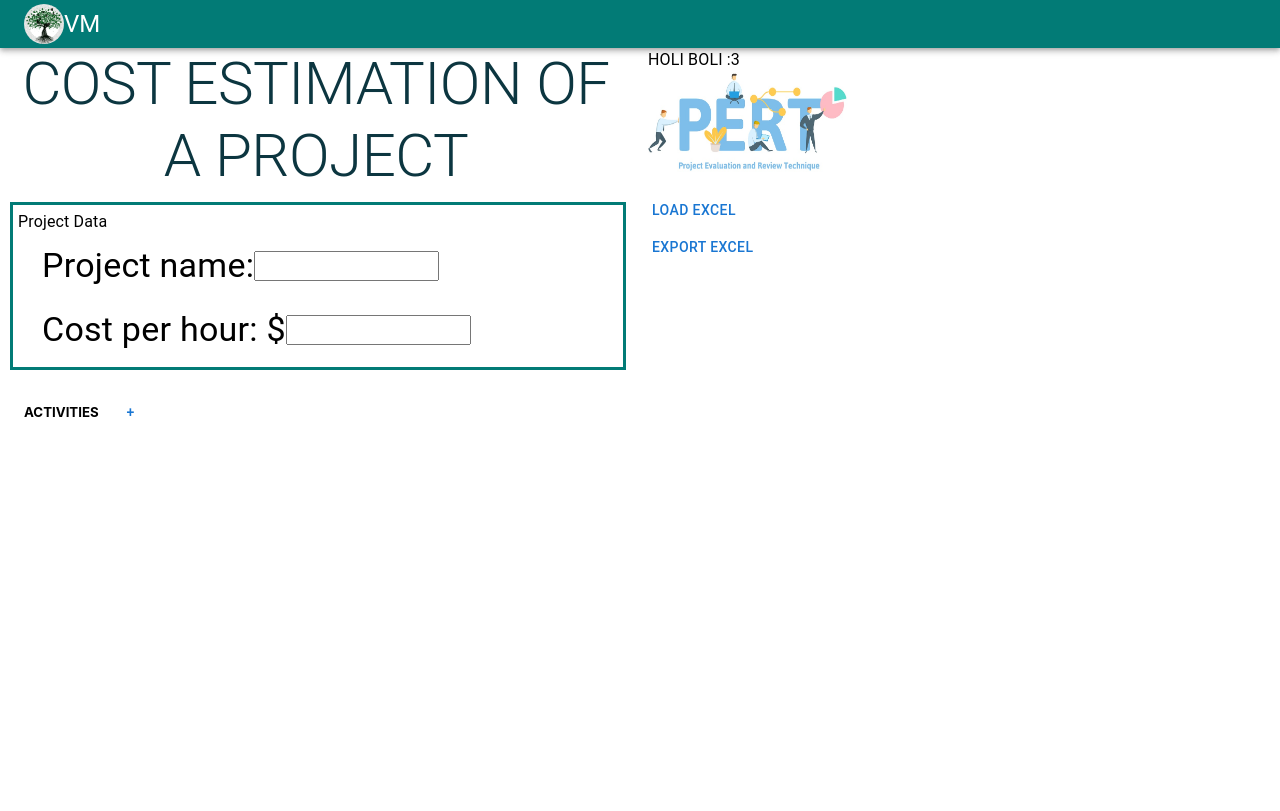
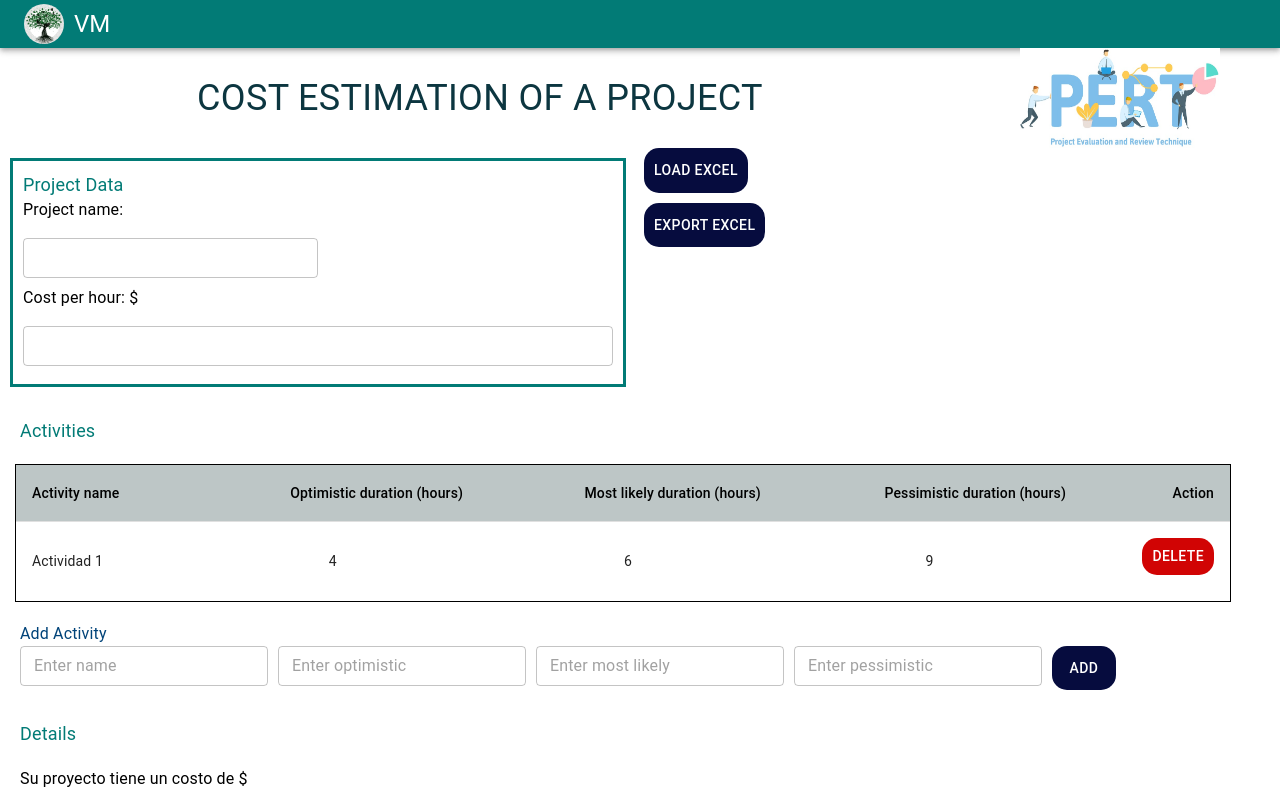
Before and after one commit to violeta-maldonado/pert, a Next.js app: page / in a window 1280 px wide. Built offline with nearby package versions, Linux system fonts and the light colour scheme.

Commit message:
Activies

```diff
--- /dev/null
+++ b/src/components/activities.tsx
@@ -0,0 +1,150 @@
+import { useState } from 'react';
+import {TextField, Box, Button, Typography, styled } from '@mui/material';
+import Table from '@mui/material/Table';
+import TableBody from '@mui/material/TableBody';
+import TableCell, { tableCellClasses } from '@mui/material/TableCell';
+import TableContainer from '@mui/material/TableContainer';
+import TableHead from '@mui/material/TableHead';
+import TableRow from '@mui/material/TableRow';
+import data from "../data.json";
+import { nanoid } from "nanoid";
+
+const StyledTableCell = styled(TableCell)(({ theme }) => ({
+  [`&.${tableCellClasses.head}`]: {
+    backgroundColor: '#BDC6C6',
+    color: '#000000',
+  },
+  [`&.${tableCellClasses.body}`]: {
+    fontSize: 14,
+  },
+}));
+
+const Activities = () => {
+  const [activityData, setActivityData] = useState(data);
+  const [addData, setAddData] = useState({
+    name:'',
+    optimistic:'',
+    mostLikely:'',
+    pessimistic:''
+  });
+  // TextField fuction
+  const handleAddFormChange = async e =>{
+    e.preventDefault();
+    const fieldName = e.target.getAttribute('name');
+    const fieldValue = e.target.value;
+    const newFormData = { ...addData};
+    newFormData[fieldName] = fieldValue;
+
+    setAddData(newFormData);
+  }
+  // Add button fuction
+  const handleFormSubmit = async e =>{
+    e.preventDefault();
+    const newActivity = {
+      name:addData.name,
+      optimistic:addData.optimistic,
+      mostLikely:addData.mostLikely,
+      pessimistic:addData.pessimistic,
+    };
+
+    const newActivitys = [...activityData, newActivity];
+    setActivityData(newActivitys);
+  }
+  // Delete button fuction
+  const handleDeleteClick = (activityName) => {
+    const newActivitys = [...activityData];
+    const index = activityData.findIndex((activity) => activity.name === activityName);
+    newActivitys.splice(index, 1);
+    setActivityData(newActivitys);
+  };
+  return (
+    <div>
+      <div>
+      <Typography color='#027B76' sx={{fontSize:'18px' , margin:'20px'}}>
+        Activities
+      </Typography>
+      </div>
+      <div>
+        <TableContainer sx={{margin:'15px',border: '1px solid #000000' ,maxWidth: '95%'}}>
+          <Table  aria-label="customized table">
+            <TableHead>
+              <TableRow>
+                <StyledTableCell>Activity name</StyledTableCell>
+                <StyledTableCell align="right">Optimistic duration (hours)</StyledTableCell>
+                <StyledTableCell align="right">Most likely duration (hours)</StyledTableCell>
+                <StyledTableCell align="right">Pessimistic duration (hours)</StyledTableCell>
+                <StyledTableCell align="right">Action</StyledTableCell>
+              </TableRow>
+            </TableHead>
+            <TableBody>
+              {activityData.map((activity) => (
+                <TableRow
+                  key={activity.name}
+                  sx={{ '&:last-child td, &:last-child th': { border: 0 } }}
+                  >
+                  <TableCell component="th" scope="row">{activity.name}</TableCell>
+                  <TableCell align="center">{activity.optimistic}</TableCell>
+                  <TableCell align="center">{activity.mostLikely}</TableCell>
+                  <TableCell align="center">{activity.pessimistic}</TableCell>
+                  <TableCell align="right">
+                    <Button
+                      sx={{borderRadius:'15px', paddingLeft:'10px',paddingRight:'10px', marginBottom:'10px',color:'white' , backgroundColor:'#D10404'}}
+                      onClick={() => handleDeleteClick(activity.name)}
+                    >
+                      Delete
+                    </Button>
+                  </TableCell>
+                </TableRow>
+              ))}
+            </TableBody>
+          </Table>
+        </TableContainer>
+      </div>
+      <Box sx={{margin:'20px'}}>
+        <Typography color='#004379' sx={{fontSize: '16px'}}>Add Activity</Typography>
+        <form onSubmit={handleFormSubmit}>
+          <TextField
+            type="text"
+            name="name"
+            size='small'
+            placeholder="Enter name"
+            sx={{paddingRight:'10px'}}
+            onChange={handleAddFormChange}
+          />
+          <TextField
+            type="number"
+            name="optimistic"
+            size='small'
+            placeholder="Enter optimistic"
+            sx={{paddingRight:'10px'}}
+            onChange={handleAddFormChange}
+          />
+          <TextField
+            type="number"
+            name="mostLikely"
+            size='small'
+            placeholder="Enter most likely"
+            sx={{paddingRight:'10px'}}
+            onChange={handleAddFormChange}
+          />
+          <TextField
+            type="number"
+            name="pessimistic"
+            size='small'
+            placeholder="Enter pessimistic"
+            sx={{paddingRight:'10px'}}
+            onChange={handleAddFormChange}
+          />
+          <Button
+            type='submit'
+            sx={{borderRadius:'15px', padding:'10px', marginBottom:'10px',color:'white' , backgroundColor:'#060C3E'}}
+          >
+            Add
+          </Button>
+        </form>
+      </Box>
+    </div>
+  );
+}
+
+export default Activities
--- a/src/components/appBar.tsx
+++ b/src/components/appBar.tsx
@@ -1,6 +1,6 @@
 
 import AppBar from '@mui/material/AppBar';
-import { Avatar, Toolbar, Typography }from '@mui/material';
+import { Avatar, Toolbar, Typography } from '@mui/material';
 
 interface IAppBarM {
   title?: string;
@@ -11,7 +11,7 @@ const AppBarM = (props: IAppBarM) => {
     <AppBar position="static" style={{ background: '#027B76' }}>
       <Toolbar variant="dense">
         <Avatar alt='Remy Sharp' src='/static/arbol.png' />
-                <Typography variant="h5" color="#FFFFFF"  >
+        <Typography variant="h5" color="#FFFFFF" sx={{ paddingLeft: '10px' }}>
           {title}
         </Typography>
       </Toolbar>
--- /dev/null
+++ b/src/components/detail.tsx
@@ -0,0 +1,20 @@
+import { TextField, Toolbar, Button, Typography } from '@mui/material';
+import useProject from 'src/hooks/useProject';
+
+const Detail = () => {
+  const { name, cost } = useProject();
+  console.log('detail');
+  console.log(name);
+  return (
+    <div>
+      <Typography color='#027B76' sx={{fontSize:'18px' , margin:'20px'}}>
+        Details
+      </Typography>
+      <Typography sx={{ fontSize: '16px', margin:'20px' }}>
+        Su proyecto {name} tiene un costo de $ {cost}
+      </Typography>
+    </div>
+  );
+}
+
+export default Detail
--- a/src/components/homeHeader.tsx
+++ b/src/components/homeHeader.tsx
@@ -4,18 +4,17 @@ import { Grid, Toolbar, Typography }from '@mui/material';
 
 const HomeHeader = () => {
     return (
-      <Grid container spacing={2}>
-        <Grid item xs={11} sm={6}>
+      <Grid container spacing={0}>
+        <Grid item xs={6} sm={9} sx={{alignContent: 'center'}}>
           <Typography
             align='center'
             color='#0C3640'
-            variant='h2'
+            sx={{fontSize:'36px'}}
           >
             COST ESTIMATION OF A PROJECT
           </Typography>
         </Grid>
-        <Grid item xs={1} sm={6}>
-          <Typography>HOLI BOLI :3</Typography>
+        <Grid item xs={6} sm={3} sx={{justifyContent:'center', display:'flex'}}>
           <Image
             src={'/static/pert.jpg'}
             width={200}
--- a/src/components/projectData.tsx
+++ b/src/components/projectData.tsx
@@ -1,52 +1,80 @@
-import Grid from '@mui/material/Grid';
-import Box from '@mui/material/Box';
-import Toolbar from '@mui/material/Toolbar';
-import Button from '@mui/material/Button';
-import Typography from '@mui/material/Typography';
+import {Box, TextField, Grid, Button, Typography} from '@mui/material';
+import { useState } from 'react';
+import ProjectContext from 'src/context/ProjectContext';
 
-const ProjectData = () => {
+interface IProjectData {
+  loadE?: Function;
+  exportE?: Function;
+}
+
+const ProjectData = (props: IProjectData) => {
+  const [projectname ,setProjectName] = useState("");
+  const [cost ,setCost] = useState(0);
+  const projectData = {
+    name:projectname,
+    cost:cost,
+  }
+  console.log(projectData)
   return (
+    <ProjectContext.Provider value={projectData}>
       <Grid container spacing={1}>
-      <Grid item xs={6}>
-        <Box sx={{ border: '3px solid #027B76', padding: '5px', margin: '10px' }}>
-          <Typography className='subtitle'>Project Data</Typography>
-          <div>
-            <Toolbar>
-              <Typography variant="h4" padding={0} className='text1' >
+        <Grid item xs={6} sm={6}>
+          <Box sx={{ border: '3px solid #027B76', padding: '10px', margin: '10px' }}>
+            <Typography color='#027B76' sx={{fontSize:'18px' }}>
+              Project Data
+            </Typography>
+            <Grid item xs= {12} sm={6}>
+              <Typography sx={{fontSize:'16px' }}>
                   Project name:
               </Typography>
-              <input
-                id="name"
-                style={{ height: 30 }}
+              <TextField
+                variant="outlined"
+                size='small'
+                margin="normal"
+                required
+                fullWidth
+                id='name'
+                name='Project name'
+                onChange = {(e) => setProjectName(e.target.value)}
               />
-            </Toolbar>
-            <Toolbar>
-              <Typography variant="h4" className='text1' >
+            </Grid>
+            <div>
+              <Typography sx={{fontSize:'16px' }} >
                 Cost per hour:  $
               </Typography>
-              <input
-                id="cost"
-                style={{ height: 30 }}
+              <TextField
+                variant="outlined"
+                size='small'
+                margin="normal"
+                required
+                fullWidth
+                type='number'
+                id='cost'
+                name='cost'
+                onChange = {(e) => {
+                  setCost(parseInt(e.target.value))
+                }}
               />
-            </Toolbar>
             </div>
           </Box>
         </Grid>
-      <Grid item xs={4}>
+        <Grid item xs={4} sm={6} sx={{alignItems:'center'}}>
           <div>
             <Button
-            className='button1'>
+              sx={{borderRadius:'15px', padding:'10px', marginBottom:'10px',color:'white' , backgroundColor:'#060C3E'}}
+              >
               Load EXCEL
             </Button>
           </div>
           <div>
             <Button
-            className='button1'>
+              sx={{borderRadius:'15px', padding:'10px',color:'white' , backgroundColor:'#060C3E'}}>
               Export EXCEL
             </Button>
           </div>
         </Grid>
       </Grid>
+    </ProjectContext.Provider>
   );
 }
 export default ProjectData
--- /dev/null
+++ b/src/context/ProjectContext.tsx
@@ -0,0 +1,8 @@
+import {createContext} from "react"
+
+const ProjectContext = createContext({
+    name: null,
+    cost: null
+});
+
+export default ProjectContext
--- /dev/null
+++ b/src/data.json
@@ -0,0 +1,8 @@
+[
+    {
+        "name":"Actividad 1",
+        "optimistic":"4",
+        "mostLikely":"6",
+        "pessimistic":"9"
+    }
+]
--- /dev/null
+++ b/src/hooks/useProject.tsx
@@ -0,0 +1,4 @@
+import { useContext } from "react";
+import ProjectContext from "src/context/ProjectContext";
+
+export default () => useContext(ProjectContext);
--- a/src/pages/index.tsx
+++ b/src/pages/index.tsx
@@ -3,11 +3,11 @@ import Head from 'next/head'
 import AppBarM from '../components/appBar';
 import HomeHeader from '../components/homeHeader';
 import ProjectData from '../components/projectData';
-import Toolbar from '@mui/material/Toolbar';
-import Button from '@mui/material/Button';
-import TablePert from '../components/table';
+import Activities from 'src/components/activities';
+import Detail from 'src/components/detail';
 
 const Home: NextPage = () => {
+
   return (
     <div >
       <Head>
@@ -16,15 +16,11 @@ const Home: NextPage = () => {
         <link rel="icon" href="/favicon.ico" />
       </Head>
       <main >
-        <AppBarM title='VM'/>
+        <AppBarM title=' VM'/>
         <HomeHeader></HomeHeader>
-        <ProjectData/>
-        <Toolbar>
-          <h5 className='subtitle'>ACTIVITIES</h5>
-          <Button className='button3'>
-            +
-          </Button>
-        </Toolbar>
+        <ProjectData />
+        <Activities/>
+        <Detail/>
 
       </main>
     </div>
```
Also changed, not shown: src/components/addActivity.tsx (added, +16 -0 lines). Lines whose indentation alone changed are shown as unchanged.
